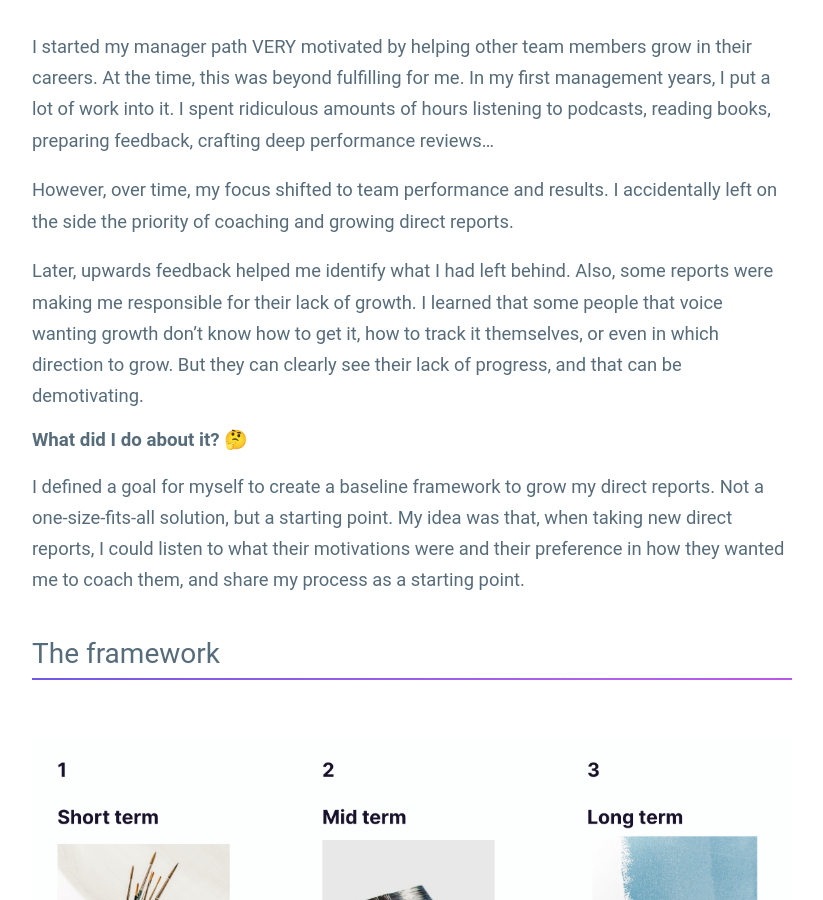
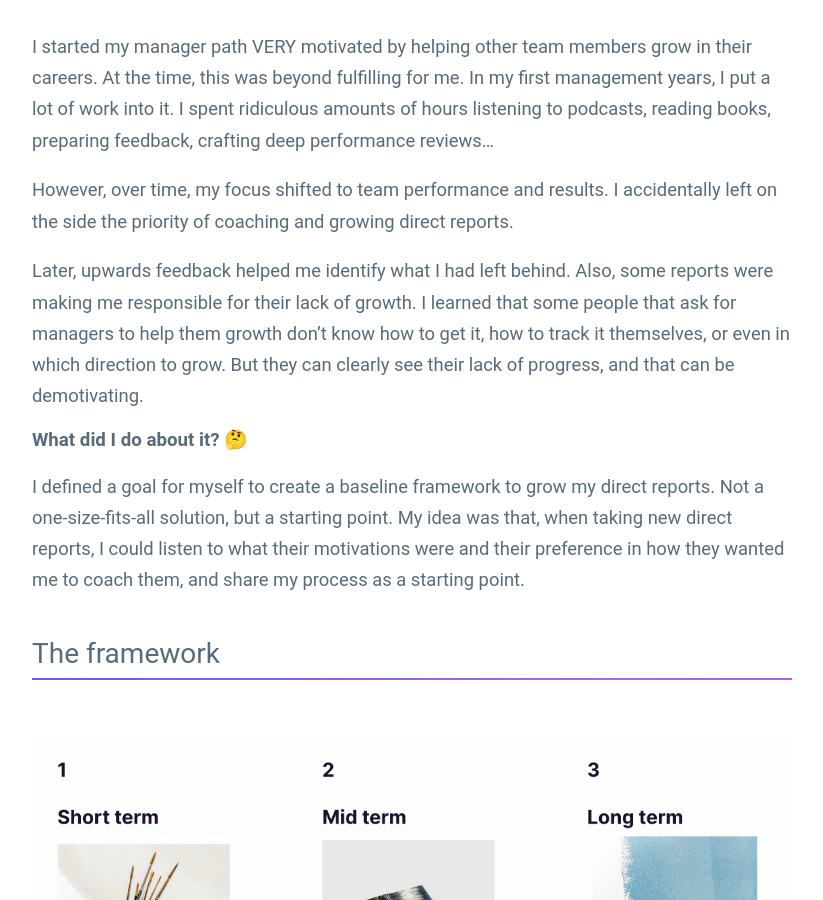
Before and after one commit to guillermodlpa/site, a Jekyll site: the page built from _posts/2021-12-08-growth-of-direct-reports.markdown, in a window 1280 px wide and 900 px high, scrolled down 2473 px. Shown: the whole window, without its empty margins (228-1051 px from the left). Built offline with Jekyll 4.4.1, drawn with Linux system fonts in a browser that asks for light colours.

Commit message:
Updated Growth Of Direct Reports

```diff
--- a/_posts/2021-12-08-growth-of-direct-reports.markdown
+++ b/_posts/2021-12-08-growth-of-direct-reports.markdown
@@ -39,7 +39,7 @@ I started my manager path VERY motivated by helping other team members grow in t
 
 However, over time, my focus shifted to team performance and results. I accidentally left on the side the priority of coaching and growing direct reports.
 
-Later, upwards feedback helped me identify what I had left behind. Also, some reports were making me responsible for their lack of growth. I learned that some people that voice wanting growth don’t know how to get it, how to track it themselves, or even in which direction to grow. But they can clearly see their lack of progress, and that can be demotivating.
+Later, upwards feedback helped me identify what I had left behind. Also, some reports were making me responsible for their lack of growth. I learned that some people that ask for managers to help them growth don’t know how to get it, how to track it themselves, or even in which direction to grow. But they can clearly see their lack of progress, and that can be demotivating.
 
 ### What did I do about it? 🤔
 
```
